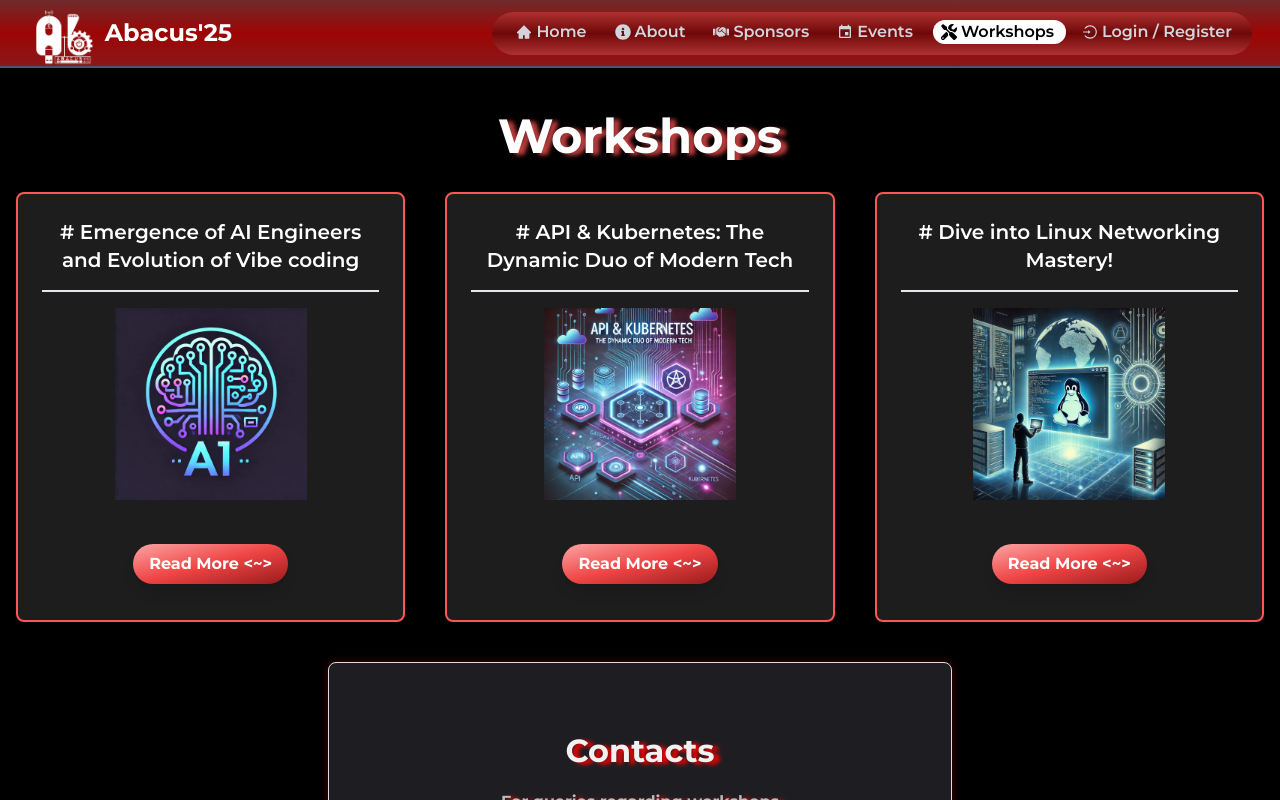
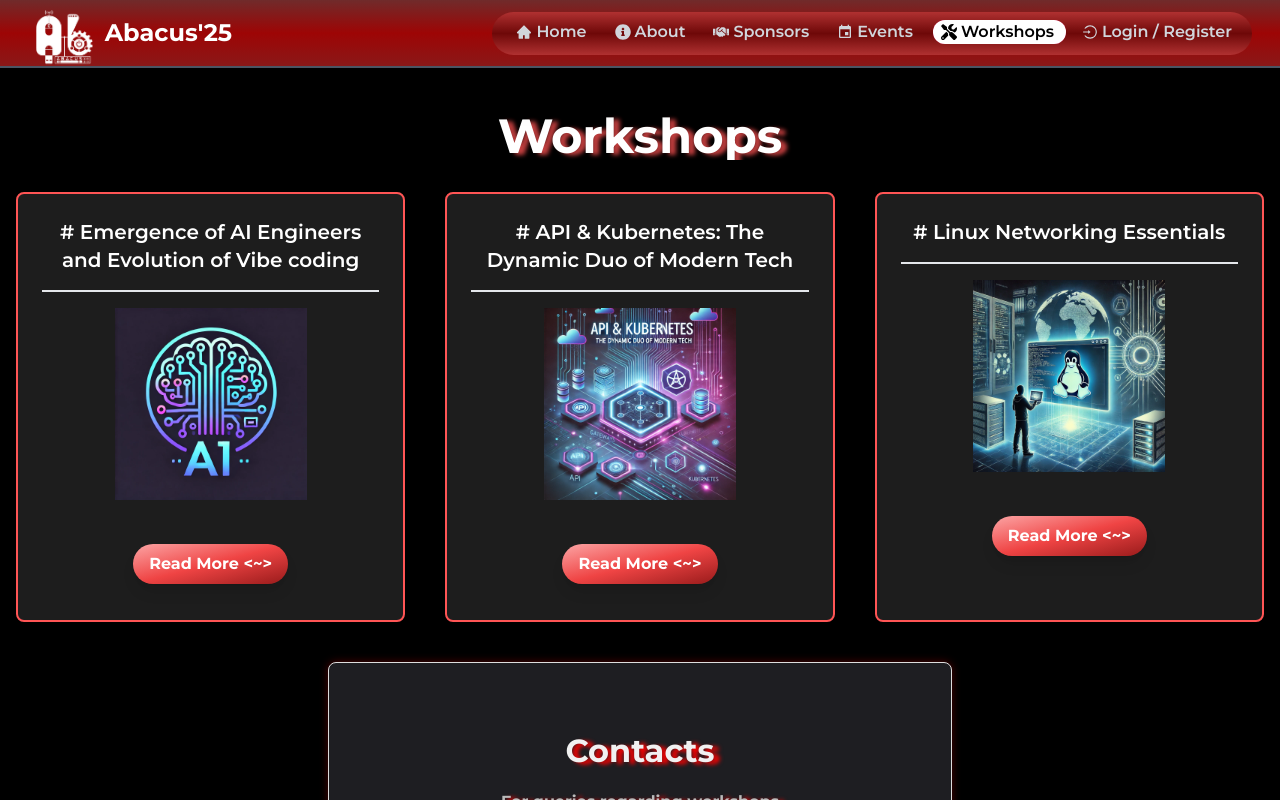
Before and after one commit to cegcsea/abacus-25-frontend, a React (Create React App) app: page /workshops in a window 1280 px wide. Shown: the top 800 px of the page. Built offline with nearby package versions, Linux system fonts and the light colour scheme; a web font is replaced by a local one.

Commit message:
changed workshop name

```diff
--- a/src/constants/workshops.js
+++ b/src/constants/workshops.js
@@ -100,7 +100,7 @@
     ],
   },
   {
-    title: "Dive into Linux Networking Mastery!",
+    title: "Linux Networking Essentials",
     to: "linux",
     image: UI3,
     qr: UI_150,
```
